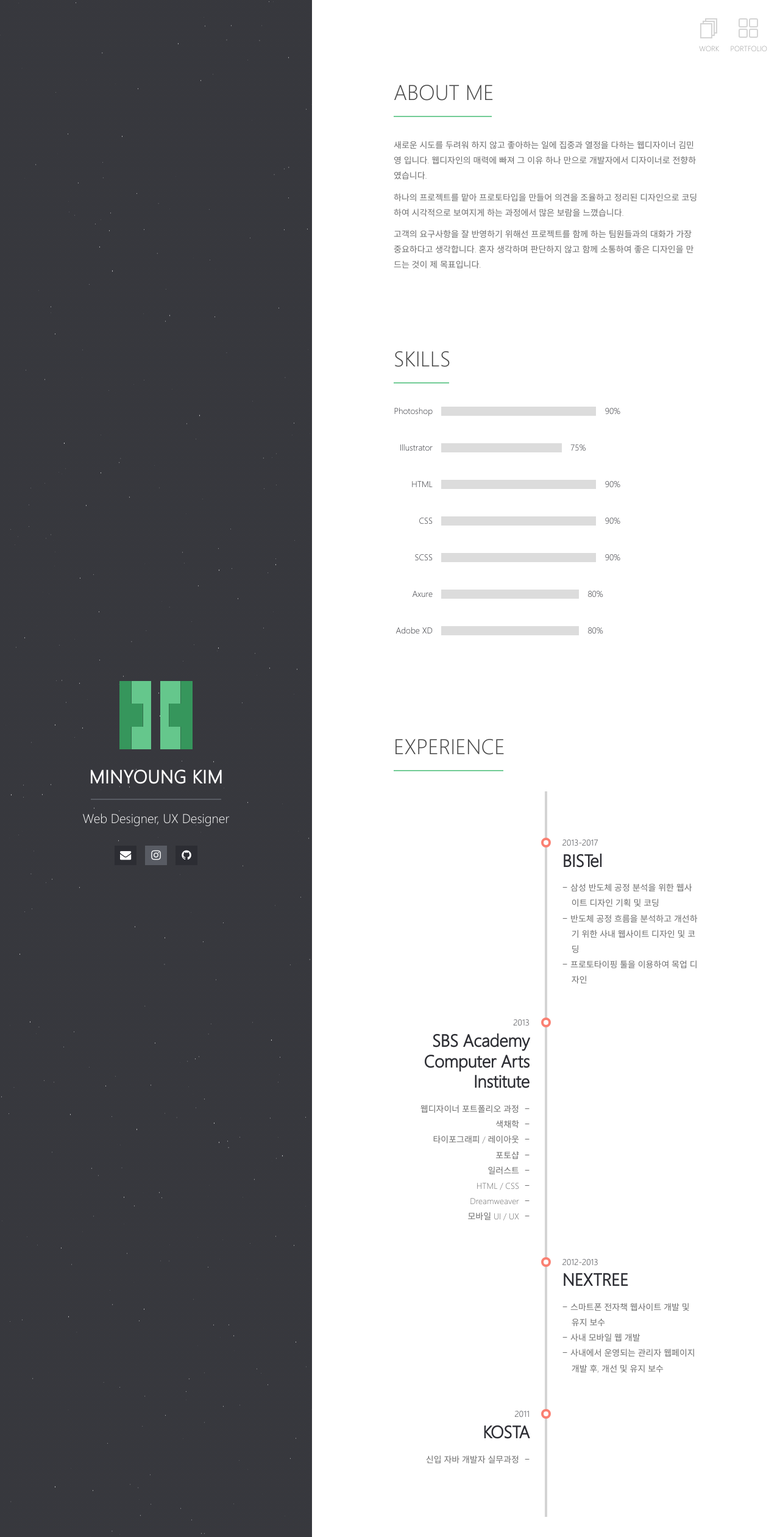
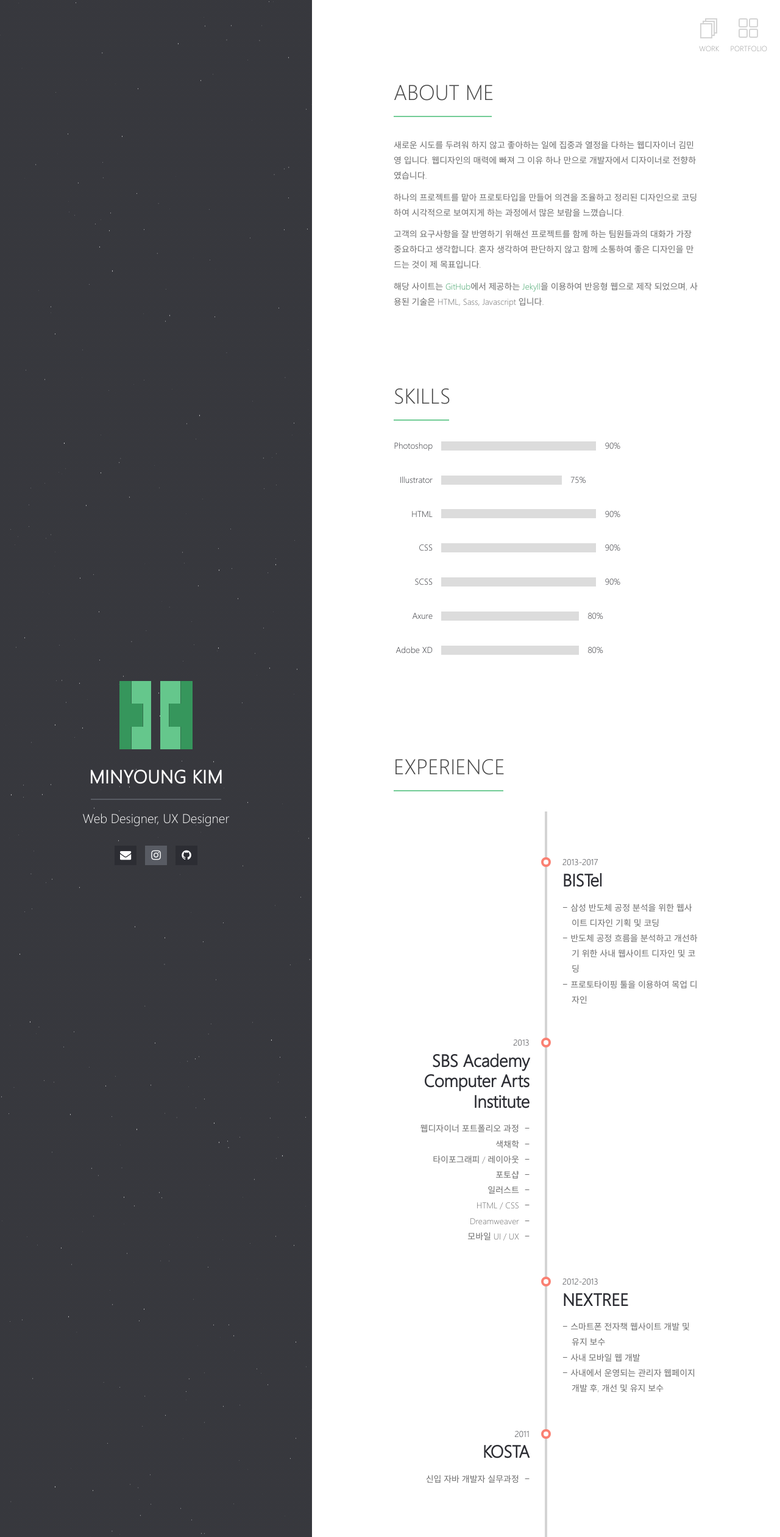
Before and after one commit to mykimdesign/mykimdesign.github.io, a Jekyll site: the page built from index.md, in a window 1280 px wide. Shown: the whole page at 61% size. Built offline with Jekyll 4.4.1, drawn with Linux system fonts in a browser that asks for light colours; our own code applies the rules of GitHub Pages for plain Markdown files.

Commit message:
add text..

```diff
--- a/assets/_sass/_mykim.scss
+++ b/assets/_sass/_mykim.scss
@@ -7,6 +7,10 @@
       font-size: 14px;
       font-weight: 100;
       line-height: 1.8;
+  }
+
+  a {
+    color: #399f62;
   }
 }
 
@@ -124,7 +128,7 @@
   .my-experience-content {
     display: inline-block;
     position: relative;
-    width: 248px;
+    width: 247px;
     padding-top: 35px;
     padding-bottom: 55px;
 
@@ -163,6 +167,7 @@
 
   .my-bistel {
     top: -47px;
+    right: -252px;
     padding-left: 25px;
 
     &:before {
@@ -184,6 +189,7 @@
 
   .my-sbs {
     top: 341px;
+    left: -250px;
     padding-right: 25px;
     text-align: right;
 
@@ -206,6 +212,7 @@
 
   .my-nextree {
     top: 305px;
+    right: -252px;
     padding-left: 25px;
 
     &:before {
@@ -227,6 +234,7 @@
 
   .my-kosta {
     top: 454px;
+    left: -250px;
     padding-right: 25px;
     text-align: right;
 
@@ -315,26 +323,34 @@
   }
 
   .my-experience-wrapper {
+      display: flex;
+      flex-direction: column;
+      padding-top: 40px;
+
     .my-experience-timeline {
       left: 0;
+      height: calc(100% + 35px);
     }
 
     .my-bistel {
-      top: -312px;
-      left: 4px;
+      position: initial;
       width: 100%;
+      margin-top: 44px;
+
+      &:before {
+        left: -6px;
+      }
     }
 
     .my-sbs {
-      top: 267px;
-      left: 4px;
+      position: initial;
       width: 100%;
       padding-left: 25px;
       padding-right: 0;
       text-align: left;
 
       &:before {
-        left: -10px;
+        left: -6px;
       }
 
       li {
@@ -356,21 +372,23 @@
     }
 
     .my-nextree {
-      top: -150px;
-      left: 4px;
+      position: initial;
       width: 100%;
+
+      &:before {
+        left: -6px;
+      }
     }
 
     .my-kosta {
-      top: 267px;
-      left: 4px;
+      position: initial;
       width: 100%;
       padding-left: 25px;
       padding-right: 0;
       text-align: left;
 
       &:before {
-        left: -10px;
+        left: -6px;
       }
 
       li {
--- a/assets/_sass/_site.scss
+++ b/assets/_sass/_site.scss
@@ -538,7 +538,7 @@ a.favorite-menu-icon {
   }
   ul {
     font-size: 1em;
-    margin-top: 34px;
+    margin-top: 30px;
     overflow: hidden;
     li {
       display: inline-block;
--- a/index.md
+++ b/index.md
@@ -14,7 +14,10 @@ customjs:
   하나의 프로젝트를 맡아 프로토타입을 만들어 의견을 조율하고 정리된 디자인으로 코딩하여 시각적으로 보여지게 하는 과정에서 많은 보람을 느꼈습니다.
   </p>
   <p>
-  고객의 요구사항을 잘 반영하기 위해선 프로젝트를 함께 하는 팀원들과의 대화가 가장 중요하다고 생각합니다. 혼자 생각하며 판단하지 않고 함께 소통하여 좋은 디자인을 만드는 것이 제 목표입니다.
+  고객의 요구사항을 잘 반영하기 위해선 프로젝트를 함께 하는 팀원들과의 대화가 가장 중요하다고 생각합니다. 혼자 생각하여 판단하지 않고 함께 소통하여 좋은 디자인을 만드는 것이 제 목표입니다.
+  </p>
+  <p>
+  해당 사이트는 <a href="https://github.com/">GitHub</a>에서 제공하는 <a href="https://jekyllrb.com/">Jekyll</a>을 이용하여 반응형 웹으로 제작 되었으며, 사용된 기술은 HTML, Sass, Javascript 입니다.
   </p>
 </div>
 <br>
@@ -69,6 +72,16 @@ customjs:
 # EXPERIENCE
 
 <div class="my-experience-wrapper">
+  <div class="my-experience-timeline"></div>
+  <div class="my-experience-content ex-content right my-bistel">
+    <div>2013-2017</div>
+    <strong>BISTel</strong>
+    <ul>
+      <li>삼성 반도체 공정 분석을 위한 웹사이트 디자인 기획 및 코딩</li>
+      <li>반도체 공정 흐름을 분석하고 개선하기 위한 사내 웹사이트 디자인 및 코딩</li>
+      <li>프로토타이핑 툴을 이용하여 목업 디자인</li>
+    </ul>
+  </div>
   <div class="my-experience-content ex-content left my-sbs">
     <div>2013</div>
     <strong>SBS Academy Computer Arts Institute</strong>
@@ -83,13 +96,13 @@ customjs:
       <li>모바일 UI / UX   </li>
     </ul>
   </div>
-  <div class="my-experience-content ex-content right my-bistel">
-    <div>2013-2017</div>
-    <strong>BISTel</strong>
+  <div class="my-experience-content ex-content right my-nextree">
+    <div>2012-2013</div>
+    <strong>NEXTREE</strong>
     <ul>
-      <li>삼성 반도체 공정 분석을 위한 웹사이트 디자인 기획 및 코딩</li>
-      <li>반도체 공정 흐름을 분석하고 개선하기 위한 사내 웹사이트 디자인 및 코딩</li>
-      <li>프로토타이핑 툴을 이용하여 목업 디자인</li>
+      <li>스마트폰 전자책 웹사이트 개발 및 유지 보수</li>
+      <li>사내 모바일 웹 개발</li>
+      <li>사내에서 운영되는 관리자 웹페이지 개발 후, 개선 및 유지 보수</li>
     </ul>
   </div>
   <div class="my-experience-content ex-content left my-kosta">
@@ -99,14 +112,4 @@ customjs:
       <li>신입 자바 개발자 실무과정</li>
     </ul>
   </div>
-  <div class="my-experience-content ex-content right my-nextree">
-    <div>2012-2013</div>
-    <strong>NEXTREE</strong>
-    <ul>
-      <li>스마트폰 전자책 웹사이트 개발 및 유지 보수</li>
-      <li>사내 모바일 웹 개발</li>
-      <li>사내에서 운영되는 관리자 웹페이지 개발 후, 개선 및 유지 보수</li>
-    </ul>
-  </div>
-  <div class="my-experience-timeline"></div>
 </div>
```
Also changed, not shown: _posts/2015-09-24-acubed-application-list.md (+1 -1 lines), 7 other files. Lines whose indentation alone changed are shown as unchanged.
